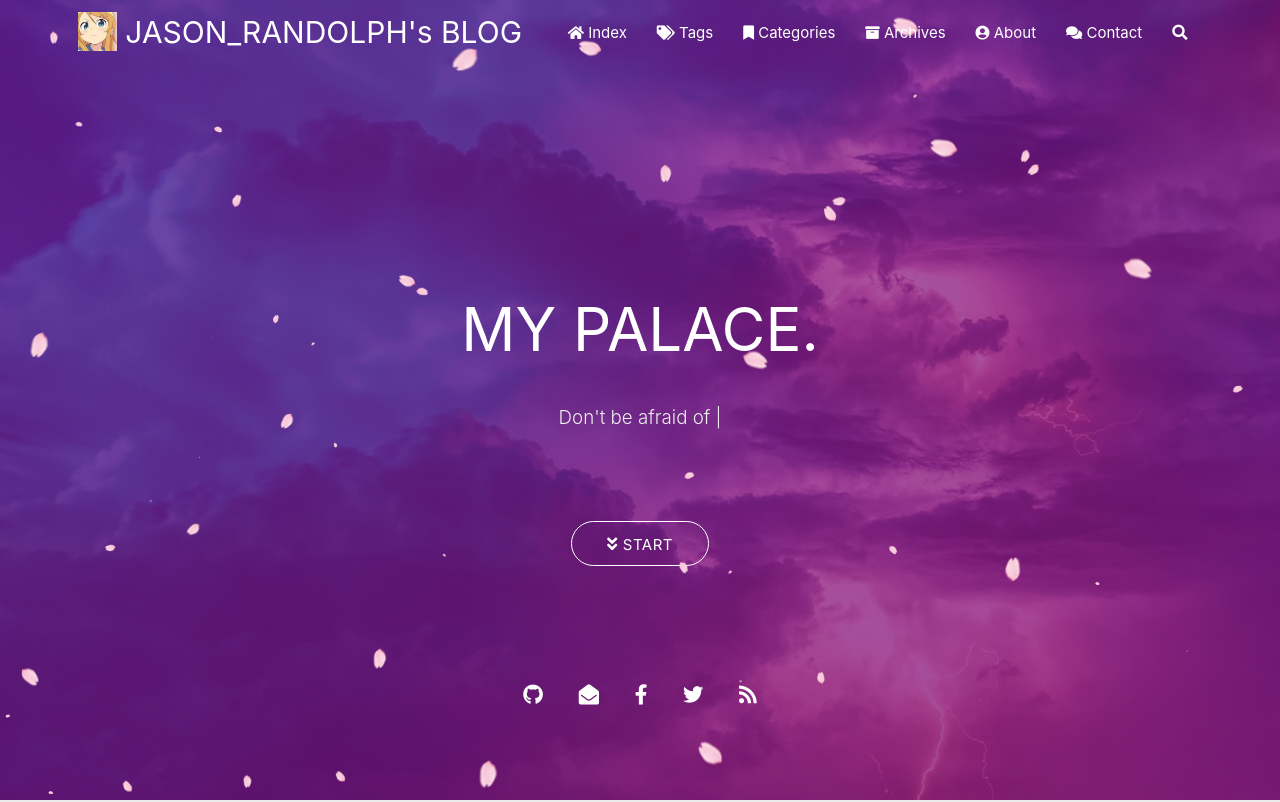
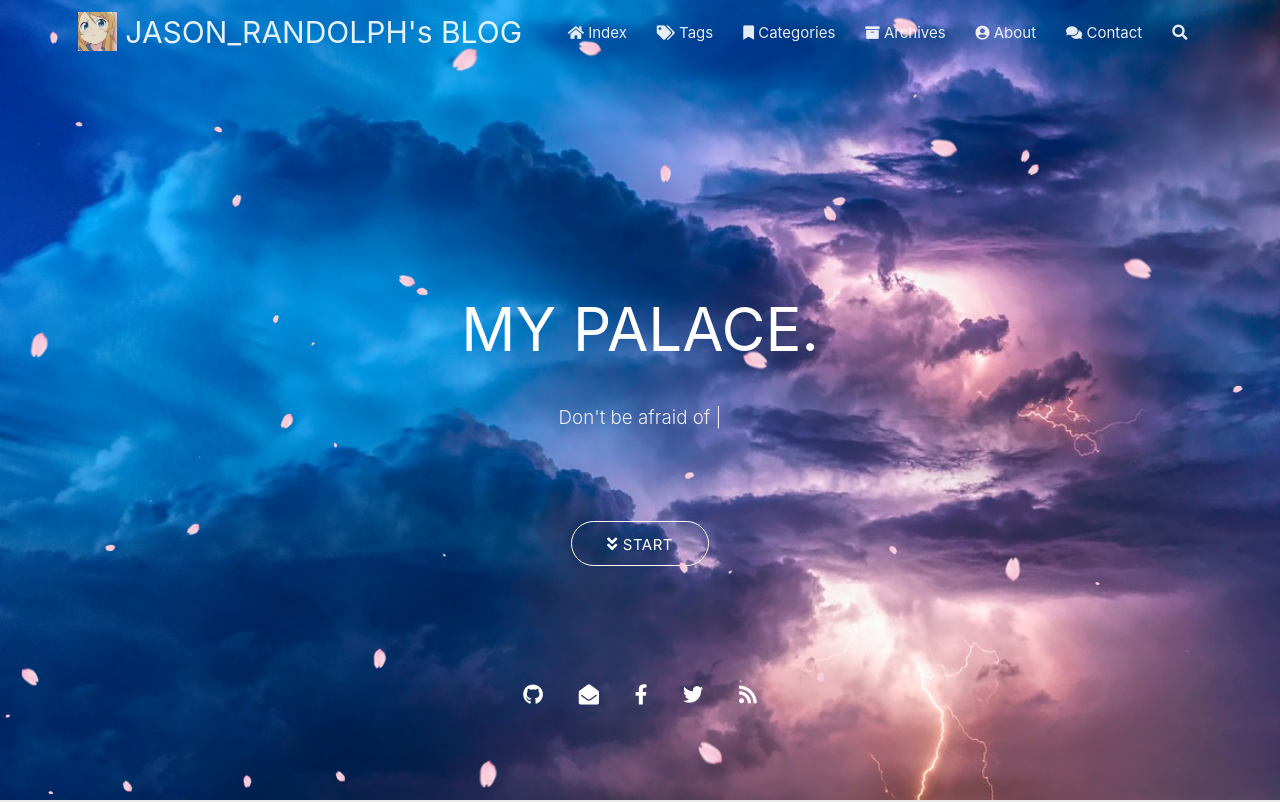
Before and after one commit to JASONRANDOLPH/JASONRANDOLPH.github.io, a plain HTML site: page index.html in a window 1280 px wide. Shown: the top 802 px of the page. Drawn offline with nearby package versions, Linux system fonts and the light colour scheme; some packages are replaced by stand-ins of ours; no server answers; animation ran at ten frames a second; a script that the page names is missing.

Commit message:
Site updated: 2021-02-16 23:55:04

```diff
--- a/css/matery.css
+++ b/css/matery.css
@@ -268,7 +268,8 @@ mark {
 }
 
 .bg-color {
-    background-image: linear-gradient(to right, #4cbf30 0%, #0f9d58 100%);
+    background-image: linear-gradient(to right, #00000011 0%, #ccafe400 100%);
+    opacity: 0.9;
 }
 
 .text-color {
@@ -621,7 +622,7 @@ header .go-back i {
     font-weight: 400;
 }
 
-@-webkit-keyframes rainbow {
+/*@-webkit-keyframes rainbow {
 
     0%,
     100% {
@@ -665,9 +666,9 @@ header .go-back i {
         background: -moz-linear-gradient(135deg, rgba(233, 30, 99, 0.75) 0%, rgba(233, 30, 99, 0.65) 100%);
         background: -webkit-linear-gradient(135deg, rgba(2233, 30, 99, 0.75) 0%, rgba(233, 30, 99, 0.65) 100%);
     }
-}
-
-@keyframes rainbow {
+}*/
+
+/*@keyframes rainbow {
 
     0%,
     100% {
@@ -711,8 +712,7 @@ header .go-back i {
         background: -moz-linear-gradient(135deg, rgba(233, 30, 99, 0.75) 0%, rgba(233, 30, 99, 0.65) 100%);
         background: -webkit-linear-gradient(135deg, rgba(2233, 30, 99, 0.75) 0%, rgba(233, 30, 99, 0.65) 100%);
     }
-}
-
+}*/
 .index-card {
     margin-top: -10px;
     padding-top: 20px;
```
